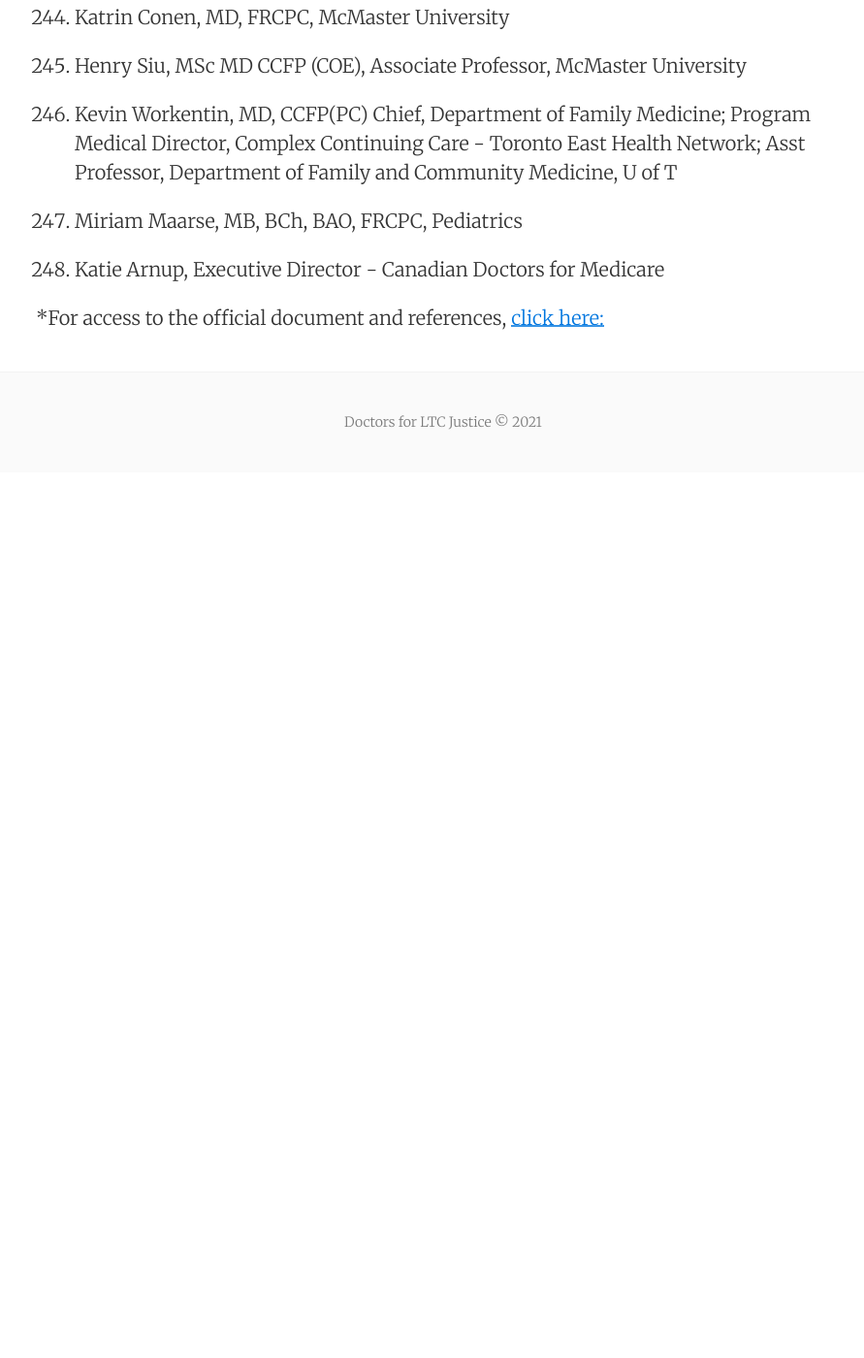
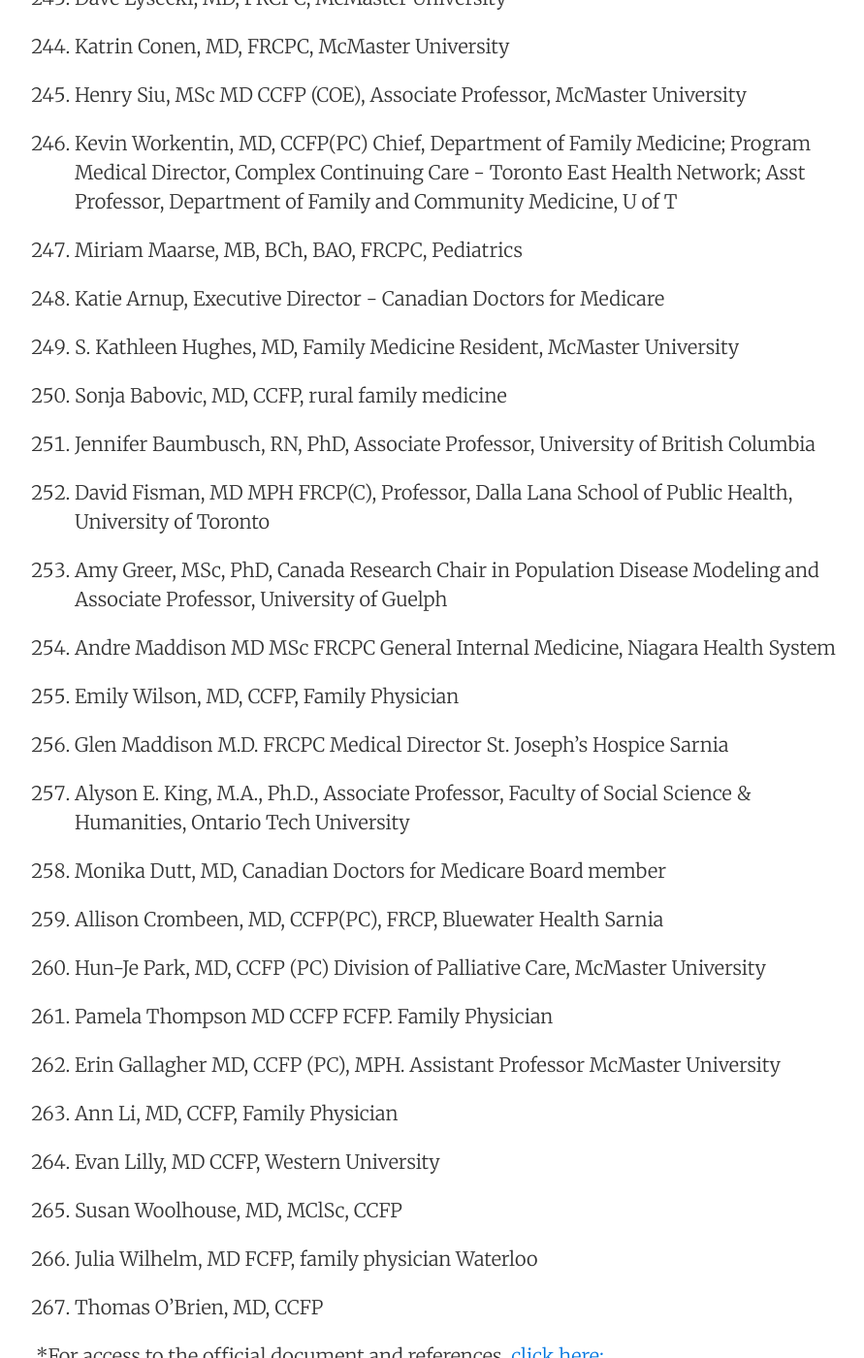
Before and after one commit to Docs4LTCJustice/Docs4LTCJustice.github.io, a Jekyll site: the page built from index.md, in a window 1280 px wide and 1400 px high, scrolled down 18269 px. Shown: the whole window at 97% size, without its empty margins (183-1074 px from the left). Built offline with Jekyll 4.4.1, drawn with Linux system fonts in a browser that asks for light colours; before the commit the page ends 18756 px from its top, so only the background shows below that; some of the changed text lies outside the part shown.

Commit message:
Add files via upload

```diff
--- a/index.md
+++ b/index.md
@@ -524,9 +524,9 @@ Urgent action is needed now.  This is a matter of life and death.
 
 227. Rob Ciccarelli, MD CCFP(PC), Michael Garron Hospital / Southeast Toronto FHT
 
-228. Suzanne Sicchia, MHSc, MSc, PhD
+228. Charlene Chu, RN, PhD, Lawrence S. Bloomberg Faculty of Nursing, University of Toronto
 
-229. Dr. Joanna Humphreys, MD, FRCPC, McMaster Univeristy
+229. Joanna Humphreys, MD, FRCPC, McMaster Univeristy
 
 230. Allan Kellehear, PhD, FAcSS Honorary Professor, Division of Palliative Care, McMaster University
 
@@ -566,4 +566,43 @@ Urgent action is needed now.  This is a matter of life and death.
 
 248. Katie Arnup, Executive Director - Canadian Doctors for Medicare
 
+249. S. Kathleen Hughes, MD, Family Medicine Resident, McMaster University
+
+250. Sonja Babovic, MD, CCFP, rural family medicine
+
+251. Jennifer Baumbusch, RN, PhD, Associate Professor, University of British Columbia
+
+252. David Fisman, MD MPH FRCP(C), Professor, Dalla Lana School of Public Health, University of Toronto
+
+253. Amy Greer, MSc, PhD, Canada Research Chair in Population Disease Modeling and Associate Professor, University of Guelph
+
+254. Andre Maddison MD MSc FRCPC General Internal Medicine, Niagara Health System
+
+255. Emily Wilson, MD, CCFP, Family Physician
+
+256. Glen Maddison M.D. FRCPC Medical Director St. Joseph's Hospice Sarnia
+
+257. Alyson E. King, M.A., Ph.D., Associate Professor, Faculty of Social Science & Humanities, Ontario Tech University
+
+258. Monika Dutt, MD, Canadian Doctors for Medicare Board member
+
+259. Allison Crombeen, MD, CCFP(PC), FRCP, Bluewater Health Sarnia
+
+260. Hun-Je Park, MD, CCFP (PC) Division of Palliative Care, McMaster University
+
+261. Pamela Thompson MD CCFP FCFP. Family Physician
+
+262. Erin Gallagher MD, CCFP (PC), MPH. Assistant Professor McMaster University
+
+263. Ann Li, MD, CCFP, Family Physician
+
+264. Evan Lilly, MD CCFP, Western University
+
+265. Susan Woolhouse, MD, MClSc, CCFP
+
+266. Julia Wilhelm, MD FCFP, family physician Waterloo
+
+267. Thomas O'Brien, MD, CCFP
+
+
 *For access to the official document and references, [click here:](https://docs.google.com/document/d/1IO8NP3Jj7dcWjqOikBbujY2Y2YYCVGr5CQDKntTMobc/edit?usp=sharing)
```
Also changed, not shown: other parts of index.md (+1 -1 lines).
